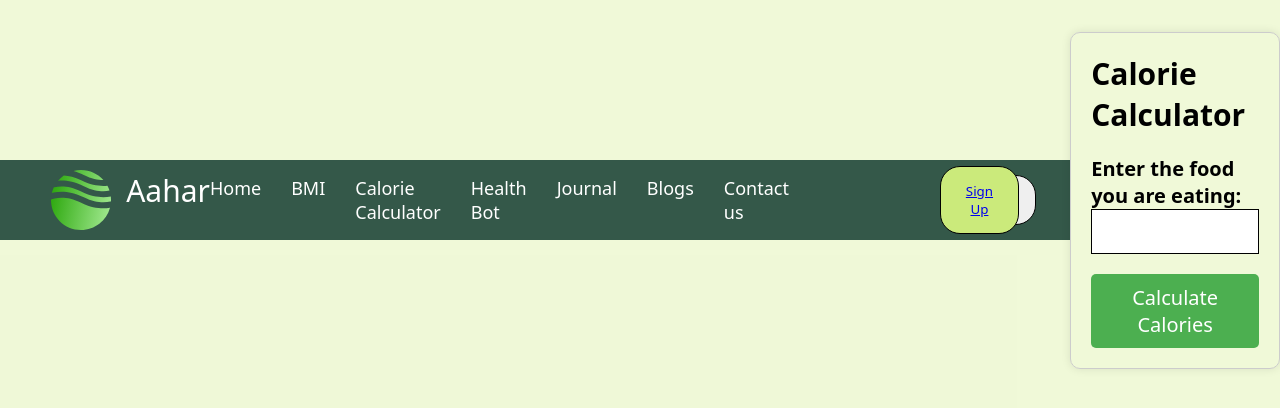
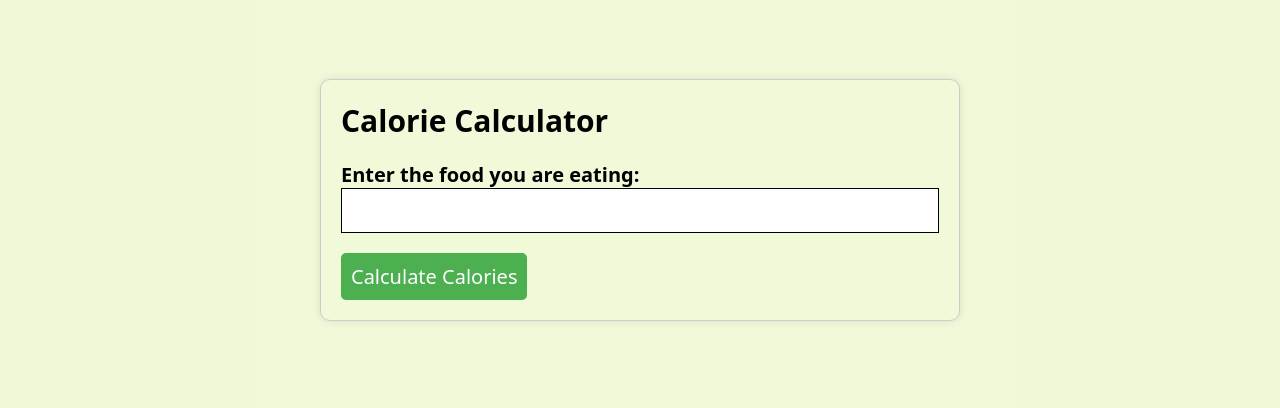
Before and after one commit to gargiisc/Aahar-Final, a React (Create React App) app in the folder main/: page /Calorie in a window 1280 px wide. Shown: the top 408 px of the page. Built offline with nearby package versions, Linux system fonts and the light colour scheme; no server answers.

Commit message:
Update Calorie.js

```diff
--- a/main/src/components/Calorie/Calorie.js
+++ b/main/src/components/Calorie/Calorie.js
@@ -1,7 +1,7 @@
 "use client"
 import React, { useState } from 'react';
 import './CalorieCalculator.css';
-import Navbar from '../NavBar/Navbar';
+
 
 const CalorieCalculator = () => {
   const [food, setFood] = useState('');
@@ -155,7 +155,7 @@ const CalorieCalculator = () => {
 
   return (
     <div className="calorie-calculator-container">
-      <Navbar/>
+
       <div className="calorie-calculator-box">
         <h1>Calorie Calculator</h1>
         <label>
```
